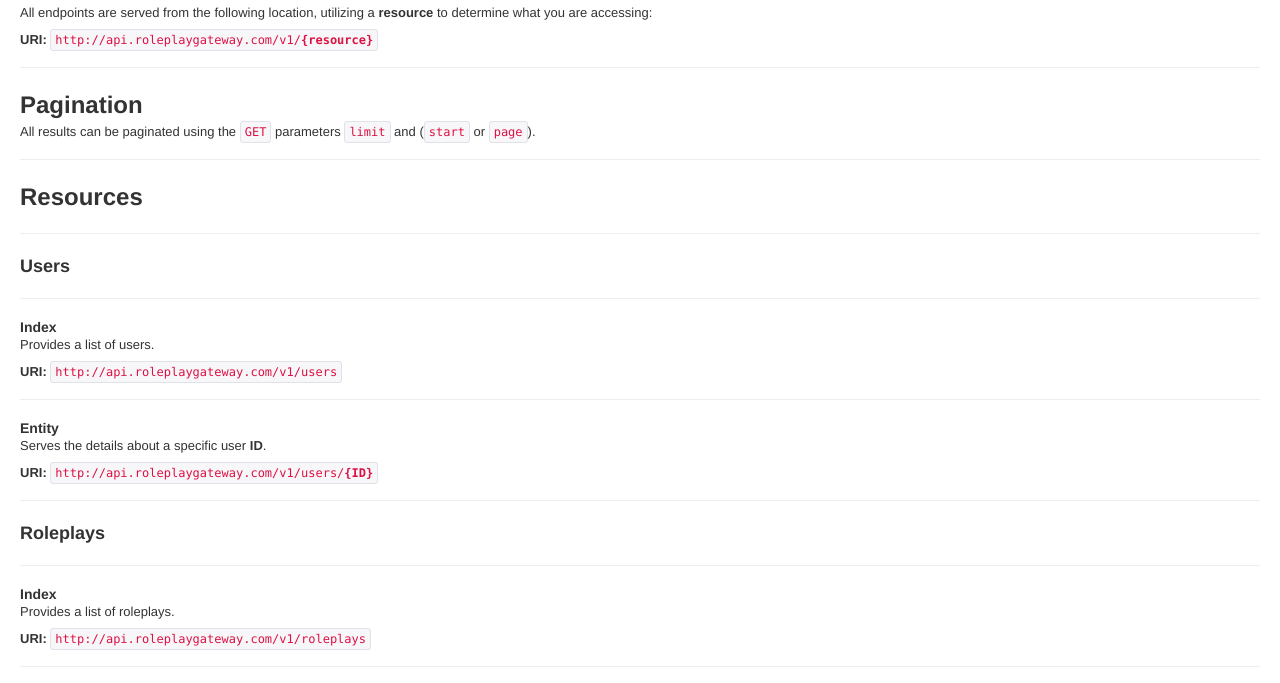
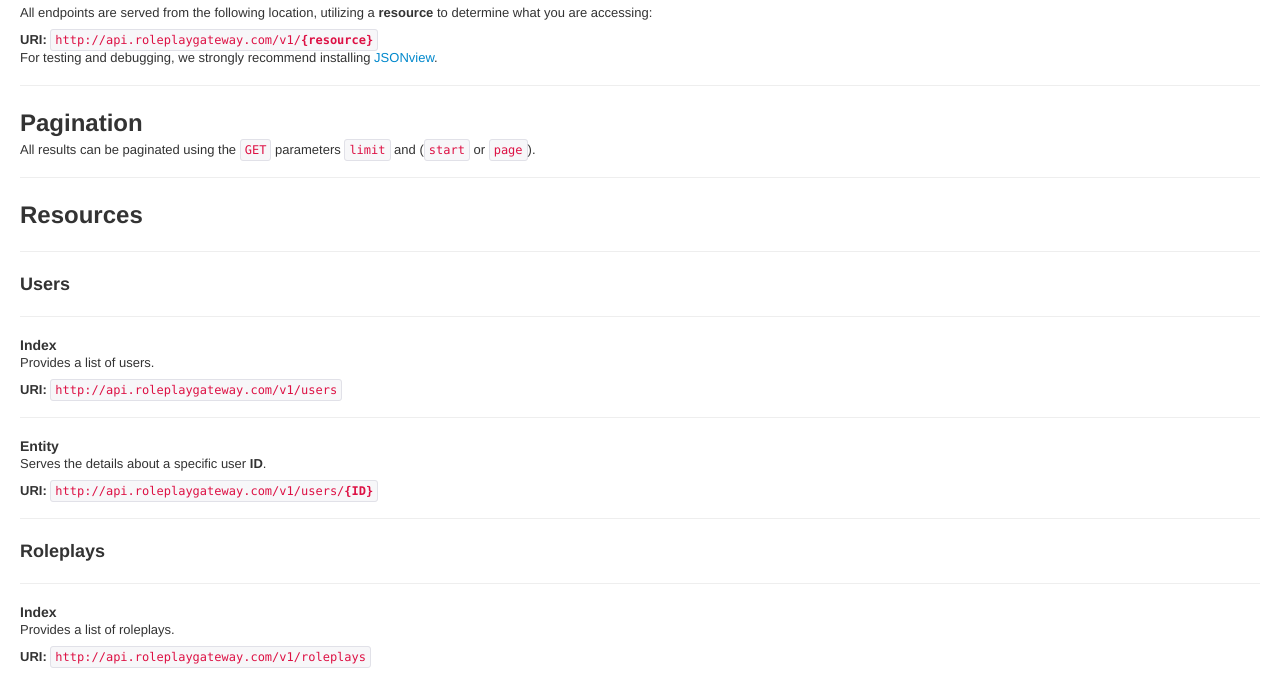
Before and after one commit to RolePlayGateway/API, a plain HTML site: page index.html in a window 1280 px wide. Shown: the part 59-742 px from the top of the page. Drawn offline with Linux system fonts and the light colour scheme.

Commit message:
Adding link to JSONview extension.

```diff
--- a/index.html
+++ b/index.html
@@ -20,6 +20,7 @@
         <p>All endpoints are served from the following location, utilizing a <strong>resource</strong> to determine what you are accessing:</p>
         <strong>URI:</strong> <code>http://api.roleplaygateway.com/v1/<strong>{resource}</strong></code>
 
+        <p>For testing and debugging, we strongly recommend installing <a href="https://chrome.google.com/webstore/detail/chklaanhfefbnpoihckbnefhakgolnmc">JSONview</a>.</p>
         <hr>
 
         <h2>Pagination</h2>
```
